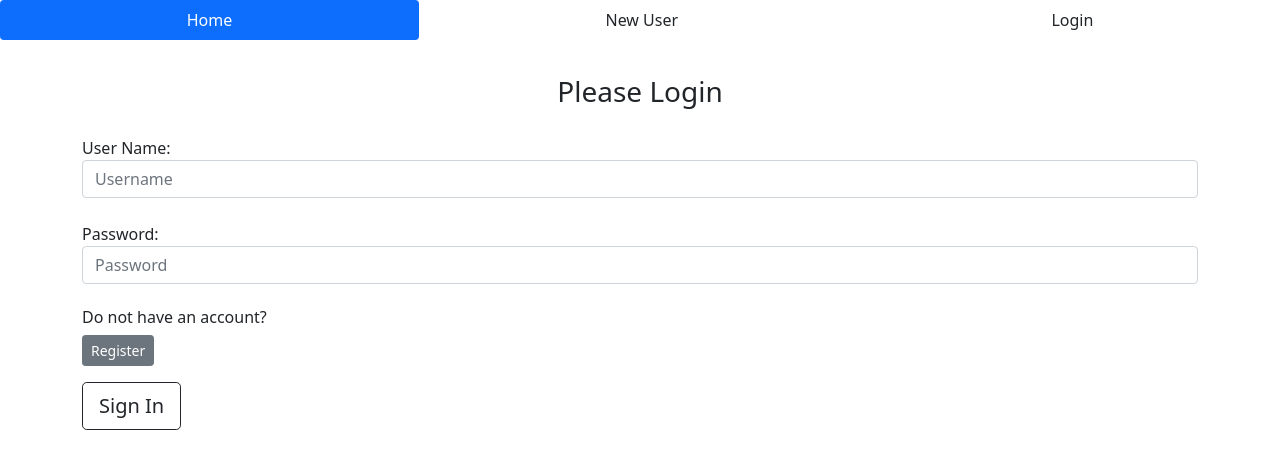
After one commit to jaydeep283/Employee-Data-Management-App, a Flask app: page /login in a window 1280 px wide. The commit adds this page. Shown: the top 469 px of the page. Run offline with Flask 2, Linux system fonts and the light colour scheme.

Commit message:
Login and logout functionality added

```diff
--- /dev/null
+++ b/EDMA/forms.py
@@ -0,0 +1,28 @@
+from flask_wtf import FlaskForm
+from wtforms import StringField, PasswordField, SubmitField
+from wtforms.validators import Length, DataRequired, Email, EqualTo, ValidationError
+from EDMA.models import User
+
+
+class RegisterForm(FlaskForm):
+    def validate_username(self, username_to_check):
+        user = User.query.filter_by(username=username_to_check.data).first()
+        if user:
+            raise ValidationError('User Name already exists! Please try with different username.')
+
+    def validate_email(self, email_to_check):
+        email = User.query.filter_by(email=email_to_check.data).first()
+        if email:
+            raise ValidationError('Email address already exists! Please try with different email address.')
+
+    username = StringField(label='User Name:', validators=[Length(min=2, max=30), DataRequired()])
+    email = StringField(label='Email Address:', validators=[Email(), DataRequired()])
+    password1 = PasswordField(label='Password:', validators=[Length(min=6), DataRequired()])
+    password2 = PasswordField(label='Confirm Password:', validators=[EqualTo('password1'), DataRequired()])
+    submit = SubmitField(label='Create Account')
+
+
+class LoginForm(FlaskForm):
+    username = StringField(label='User Name:', validators=[DataRequired()])
+    password = PasswordField(label='Password:', validators=[DataRequired()])
+    submit = SubmitField(label='Sign In')
--- a/EDMA/routes.py
+++ b/EDMA/routes.py
@@ -1,7 +1,9 @@
-from EDMA import app
-from flask import render_template, request, redirect, url_for
+from EDMA import app, db
+from flask import render_template, request, redirect, url_for, flash
 from datetime import datetime
-from EDMA.models import Employee
+from EDMA.models import Employee, User
+from EDMA.forms import RegisterForm, LoginForm
+from flask_login import login_user, logout_user, login_required
 
 
 @app.route('/')
@@ -10,6 +12,7 @@ def index():
 
 
 @app.route('/new_employee', methods=['GET', 'POST'])
+@login_required
 def new_employee():
     added = False
     if request.method == 'POST':
@@ -39,17 +42,20 @@ def new_employee():
 
 
 @app.route('/delete')
+@login_required
 def del_emp():
     return render_template('delete.html')
 
 
 @app.route('/show_all')
+@login_required
 def show_all():
     allEmp = Employee.query.order_by(Employee.emp_id)
     return render_template('read.html', AllEmp=allEmp)
 
 
 @app.route('/readMenu', methods=['GET', 'POST'])
+@login_required
 def readMenu():
     firstLoad = True
     if request.method == 'POST':
@@ -70,5 +76,46 @@ def readMenu():
 
 
 @app.route('/update')
+@login_required
 def update_emp():
     return render_template('update.html')
+
+
+@app.route('/register', methods=['GET', 'POST'])
+def register_page():
+    form = RegisterForm()
+    if form.validate_on_submit():
+        user_to_create = User(username=form.username.data,
+                              email=form.email.data,
+                              password=form.password1.data)
+        db.session.add(user_to_create)
+        db.session.commit()
+        login_user(user_to_create)
+        flash(f'Account created successfully! Now you are logged in as {user_to_create.username}', category='success')
+        return redirect(url_for('index'))
+
+    if form.errors != {}:
+        for err_msg in form.errors.values():
+            flash(f'There was an error while creating a user: {err_msg}', category='danger')
+    return render_template('register.html', form=form)
+
+
+@app.route('/login', methods=['GET', 'POST'])
+def login_page():
+    form = LoginForm()
+    if form.validate_on_submit():
+        attempted_user = User.query.filter_by(username=form.username.data).first()
+        if attempted_user and attempted_user.check_password_correction(attempted_password=form.password.data):
+            login_user(attempted_user)
+            flash(f'Success! You are logged in as: {attempted_user.username}', category='success')
+            return redirect(url_for('index'))
+        else:
+            flash(f"Username and password doesn't match! Please try again.", category='danger')
+    return render_template('login.html', form=form)
+
+
+@app.route('/logout')
+def logout_page():
+    logout_user()
+    flash("You have been logged out successfully!", category='info')
+    return redirect(url_for('index'))
--- a/EDMA/templates/base.html
+++ b/EDMA/templates/base.html
@@ -13,17 +13,39 @@
     {% block head %} {% endblock %}
   </head>
   <body>
+    <div>
       <ul class="nav nav-pills nav-fill">
         <li class="nav-item">
-        <a class="nav-link active link-dark" aria-current="page" href="#">Home</a>
+          <a class="nav-link active link-dark" aria-current="page" href="{{ url_for('index') }}">Home</a>
+        </li>
+        {% if current_user.is_authenticated %}
+          <li class="nav-item">
+            <a class="nav-link link-dark">Welcome, {{ current_user.username }}</a>
           </li>
           <li class="nav-item">
-        <a class="nav-link link-dark" href="#">New User</a>
+            <a class="nav-link link-dark" href="{{ url_for('logout_page') }}">Logout</a>
+          </li>
+        {% else %}
+          <li class="nav-item">
+            <a class="nav-link link-dark" href="{{ url_for('register_page') }}">New User</a>
           </li>
           <li class="nav-item">
-        <a class="nav-link link-dark" href="#">Login</a>
+            <a class="nav-link link-dark" href="{{ url_for('login_page') }}">Login</a>
           </li>
+        {% endif %}
       </ul>
+    </div>
+
+    {% with messages = get_flashed_messages(with_categories=true) %}
+      {% if messages %}
+        {% for category, message in messages %}
+          <div class="alert alert-{{ category }} alert-dismissible fade show" role="alert">
+            {{ message }}
+            <button type="button" class="btn-close" data-bs-dismiss="alert" aria-label="Close"></button>
+          </div>
+        {% endfor %}
+      {% endif %}
+    {% endwith %}
 
     {% block body %} {% endblock %}
 
--- /dev/null
+++ b/EDMA/templates/login.html
@@ -0,0 +1,30 @@
+{% extends 'base.html' %}
+
+{% block head %}
+    <title>Login Page</title>
+{% endblock %}
+
+
+{% block body %}
+    <div class="container">
+       <form method="POST" class="form-signin">
+            {{ form.hidden_tag() }}
+            <br>
+            <h1 class="h3 mb-3 font-weight-normal text-center">
+                Please Login
+            </h1>
+            {{ form.username.label() }}
+            {{ form.username(class="form-control", placeholder="Username") }} <br>
+
+            {{ form.password.label() }}
+            {{ form.password(class="form-control", placeholder="Password") }} <br>
+
+            <div class="checkbox mb-3">
+                <h6>Do not have an account?</h6>
+                <a class="btn btn-sm btn-secondary" href="{{ url_for('register_page') }}">Register</a>
+            </div>
+
+            {{ form.submit(class="btn btn-lg btn-block btn-outline-dark") }}
+        </form>
+    </div>
+{% endblock %}
```
Also changed, not shown: EDMA/__init__.py (+7 -1 lines), EDMA/models.py (+27 -0 lines), EDMA/templates/register.html (added, +36 -0 lines), EDMA/appdata.db. Lines whose indentation alone changed are shown as unchanged.
